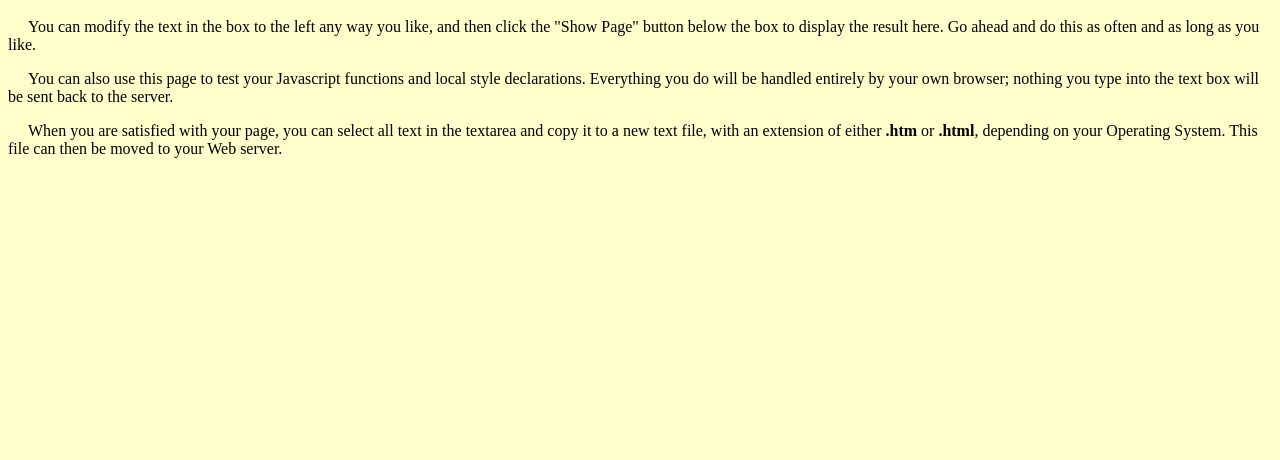
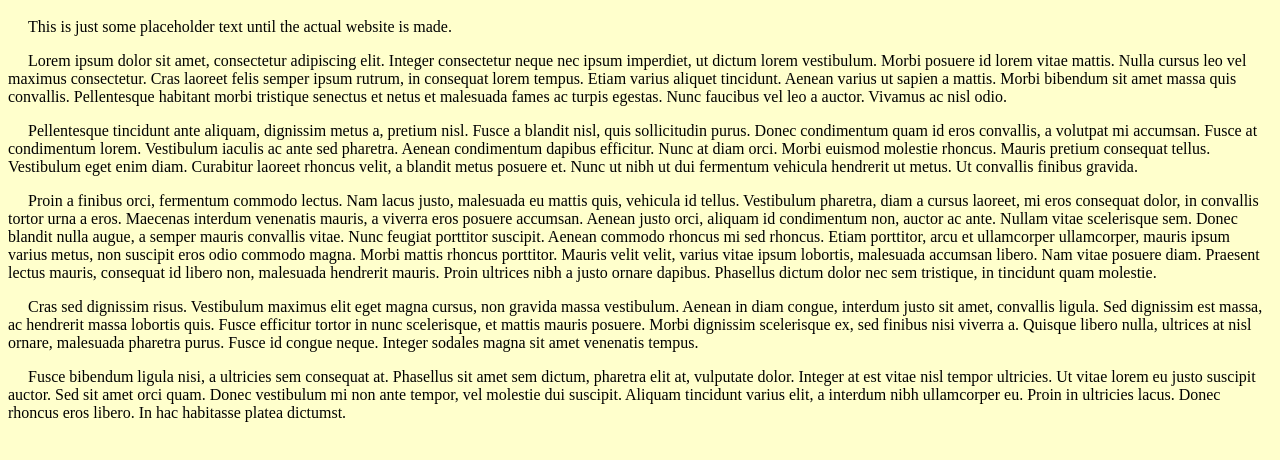
Before and after one commit to gamesmaster3000x/kainindustries, a plain HTML site: page home/index.html in a window 1280 px wide. Shown: the part 48-508 px from the top of the page. Drawn offline with Linux system fonts and the light colour scheme.

Commit message:
Update index.html

```diff
--- a/home/index.html
+++ b/home/index.html
@@ -1,33 +1,33 @@
   <html>
 <head></head>
-<title></title>
+<title>Home | Kain Industries</title>
 <style type="text/css">
 <!--
-h1	{text-align:center;
+h1{
+  text-align:center;
 	font-family:Arial, Helvetica, Sans-Serif;
-	}
+}
 
-p	{text-indent:20px;
-	}
+p{
+  text-indent:20px;
+}
 -->
 </style>
 </head>
 <body bgcolor = "#ffffcc" text = "#000000">
 <h1>Hello, World!</h1>
 
-<p>You can modify the text in the box to the left any way you like, and
-then click the "Show Page" button below the box to display the
-result here. Go ahead and do this as often and as long as you like.</p>
+<p>This is just some placeholder text until the actual website is made.</p>
 
-<p>You can also use this page to test your Javascript functions and local
-style declarations. Everything you do will be handled entirely by your own
-browser; nothing you type into the text box will be sent back to the
-server.</p>
+<p>Lorem ipsum dolor sit amet, consectetur adipiscing elit. Integer consectetur neque nec ipsum imperdiet, ut dictum lorem vestibulum. Morbi posuere id lorem vitae mattis. Nulla cursus leo vel maximus consectetur. Cras laoreet felis semper ipsum rutrum, in consequat lorem tempus. Etiam varius aliquet tincidunt. Aenean varius ut sapien a mattis. Morbi bibendum sit amet massa quis convallis. Pellentesque habitant morbi tristique senectus et netus et malesuada fames ac turpis egestas. Nunc faucibus vel leo a auctor. Vivamus ac nisl odio.</p>
 
-<p>When you are satisfied with your page, you can select all text in the
-textarea and copy it to a new text file, with an extension of
-either <b>.htm</b> or <b>.html</b>, depending on your Operating System.
-This file can then be moved to your Web server.</p>
+<p>Pellentesque tincidunt ante aliquam, dignissim metus a, pretium nisl. Fusce a blandit nisl, quis sollicitudin purus. Donec condimentum quam id eros convallis, a volutpat mi accumsan. Fusce at condimentum lorem. Vestibulum iaculis ac ante sed pharetra. Aenean condimentum dapibus efficitur. Nunc at diam orci. Morbi euismod molestie rhoncus. Mauris pretium consequat tellus. Vestibulum eget enim diam. Curabitur laoreet rhoncus velit, a blandit metus posuere et. Nunc ut nibh ut dui fermentum vehicula hendrerit ut metus. Ut convallis finibus gravida.</p>
+
+<p>Proin a finibus orci, fermentum commodo lectus. Nam lacus justo, malesuada eu mattis quis, vehicula id tellus. Vestibulum pharetra, diam a cursus laoreet, mi eros consequat dolor, in convallis tortor urna a eros. Maecenas interdum venenatis mauris, a viverra eros posuere accumsan. Aenean justo orci, aliquam id condimentum non, auctor ac ante. Nullam vitae scelerisque sem. Donec blandit nulla augue, a semper mauris convallis vitae. Nunc feugiat porttitor suscipit. Aenean commodo rhoncus mi sed rhoncus. Etiam porttitor, arcu et ullamcorper ullamcorper, mauris ipsum varius metus, non suscipit eros odio commodo magna. Morbi mattis rhoncus porttitor. Mauris velit velit, varius vitae ipsum lobortis, malesuada accumsan libero. Nam vitae posuere diam. Praesent lectus mauris, consequat id libero non, malesuada hendrerit mauris. Proin ultrices nibh a justo ornare dapibus. Phasellus dictum dolor nec sem tristique, in tincidunt quam molestie.</p>
+
+<p>Cras sed dignissim risus. Vestibulum maximus elit eget magna cursus, non gravida massa vestibulum. Aenean in diam congue, interdum justo sit amet, convallis ligula. Sed dignissim est massa, ac hendrerit massa lobortis quis. Fusce efficitur tortor in nunc scelerisque, et mattis mauris posuere. Morbi dignissim scelerisque ex, sed finibus nisi viverra a. Quisque libero nulla, ultrices at nisl ornare, malesuada pharetra purus. Fusce id congue neque. Integer sodales magna sit amet venenatis tempus.</p>
+
+<p>Fusce bibendum ligula nisi, a ultricies sem consequat at. Phasellus sit amet sem dictum, pharetra elit at, vulputate dolor. Integer at est vitae nisl tempor ultricies. Ut vitae lorem eu justo suscipit auctor. Sed sit amet orci quam. Donec vestibulum mi non ante tempor, vel molestie dui suscipit. Aliquam tincidunt varius elit, a interdum nibh ullamcorper eu. Proin in ultricies lacus. Donec rhoncus eros libero. In hac habitasse platea dictumst.</p>
 
 </body>
 </html>
```
